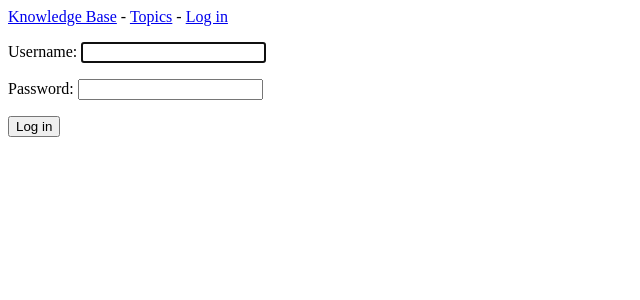
After one commit to BoroduliaRoman/knowledge-base, a Django app: page /users/login/ in a window 1280 px wide. The commit adds this page. Shown: the top 300 px of the page, without its empty margins (0-640 px from the left). Run offline with Django 5.2, Linux system fonts and the light colour scheme.

Commit message:
Implement user authentication

```diff
--- a/knowledge_base/settings.py
+++ b/knowledge_base/settings.py
@@ -33,6 +33,7 @@ ALLOWED_HOSTS = []
 INSTALLED_APPS = [
     # My apps
     'knowledge_logs',
+    'users',
 
     # Django default apps
     'django.contrib.admin',
--- a/knowledge_base/urls.py
+++ b/knowledge_base/urls.py
@@ -19,5 +19,6 @@ from django.urls import path, include
 
 urlpatterns = [
     path('admin/', admin.site.urls),
+    path('users/', include('users.urls')),
     path('', include('knowledge_logs.urls'))
 ]
--- a/knowledge_logs/templates/knowledge_logs/base.html
+++ b/knowledge_logs/templates/knowledge_logs/base.html
@@ -1,6 +1,11 @@
 <p>
     <a href="{% url 'knowledge_logs:index' %}">Knowledge Base</a> -
-    <a href="{% url 'knowledge_logs:topics' %}">Topics</a>
+    <a href="{% url 'knowledge_logs:topics' %}">Topics</a> -
+    {% if user.is_authenticated %}
+        Hello, {{ user.username }}.
+    {% else %}
+        <a href="{% url 'users:login' %}">Log in</a>
+    {% endif %}
 </p>
 
 {% block content %}{% endblock content %}
--- /dev/null
+++ b/users/templates/registration/login.html
@@ -0,0 +1,17 @@
+{% extends "knowledge_logs/base.html" %}
+
+{% block content %}
+
+{% if form.errors %}
+    <p>Your username and password didn't match. Please try again.</p>
+{% endif %}
+
+<form method="post" action="{% url 'users:login' %}">
+    {% csrf_token %}
+    {{ form.as_p }}
+
+    <button name="submit">Log in</button>
+    <input type="hidden" name="next" value="{% url 'knowledge_logs:index' %}" />
+</form>
+
+{% endblock content %}
--- a/users/urls.py
+++ b/users/urls.py
@@ -0,0 +1,9 @@
+"""Define URL schemas for users"""
+
+from django.urls import path, include
+
+app_name = 'users'
+urlpatterns = [
+    # Include URL auth by default
+    path('', include('django.contrib.auth.urls')),
+]
```
